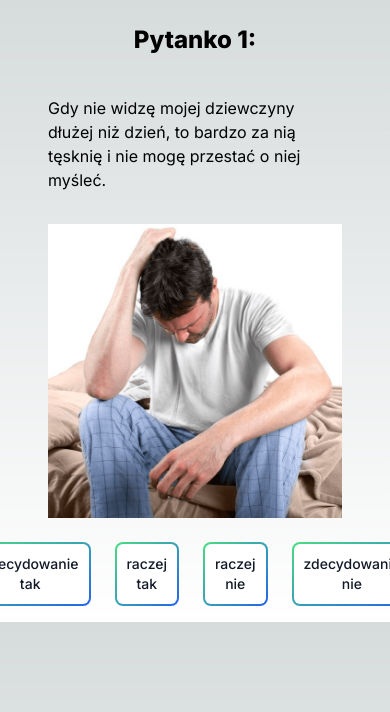
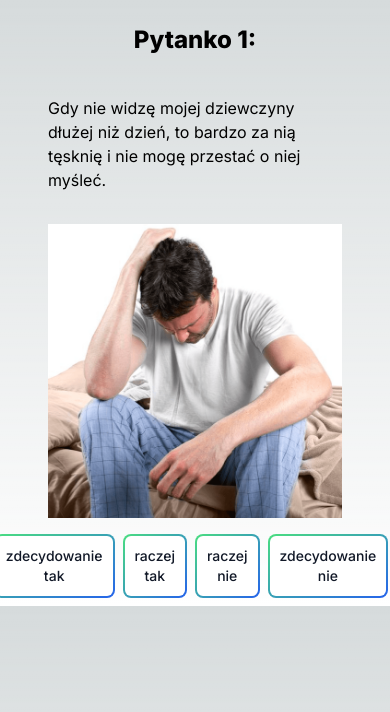
Before and after one commit to alicenoknow/two_years, a Next.js app: page /question/1 in a window 390 px wide. Shown: the top 712 px of the page. Built offline with nearby package versions, Linux system fonts and the light colour scheme.

Commit message:
mobile changes pt3

```diff
--- a/components/Answer.tsx
+++ b/components/Answer.tsx
@@ -35,9 +35,9 @@ const Answer: React.FC<AnswerProps> = ({
   const imageClasses = isShaking ? "shake" : "";
 
   return (
-    <div className={`p-1 md:p-4 flex flex-col items-center ${imageClasses}`}>
+    <div className={`md:p-4 flex flex-col items-center ${imageClasses}`}>
       {imageOrGifUrl && (
-        <div className="mt-2 md:mt-4 p-2 md:p-4">
+        <div className="mt-1 md:mt-4 p-2 md:p-4">
           <ImageWithLoading imgUrl={imageOrGifUrl} />
         </div>
       )}
--- a/components/Card.tsx
+++ b/components/Card.tsx
@@ -15,7 +15,7 @@ const Card = ({ number, text, imageOrGifUrl }: CardProps) => {
             <h1 className="mb-4 text-3xl font-extrabold text-gray-900 dark:text-white text-2xl md:text-3xl lg:text-4xl"><span className="text-transparent bg-clip-text bg-gradient-to-r to-emerald-600 from-sky-400">Powód {number}</span>
             </h1>
         </div>
-        <div className={`showme-${number % 2 ? "left" : "right"} p-4 px-24 md:p-8 md:px-96`}>
+        <div className={`showme-${number % 2 ? "left" : "right"} p-4 px-12 md:p-8 md:px-96`}>
             <div className="pb-4 ">{text}</div>
             <Image
                 src={imageOrGifUrl}
--- a/components/NiceTouchables.tsx
+++ b/components/NiceTouchables.tsx
@@ -28,7 +28,7 @@ export const NiceLink: React.FC<NiceLinkProps> = ({ text, link }) => {
 
 export const NiceButton: React.FC<NiceButtonProps> = ({ text, onClick }) => {
   return (
-    <div className="flex items-center justify-center p-1">
+    <div className="flex items-center justify-center md:p-1">
       <button
         onClick={onClick}
         className="relative inline-flex items-center justify-center p-0.5 mb-2 mr-2 overflow-hidden text-sm font-medium text-gray-900 rounded-lg group bg-gradient-to-br from-green-400 to-blue-600 group-hover:from-green-400 group-hover:to-blue-600 hover:text-white dark:text-white focus:outline-none focus:ring-green-200 dark:focus:ring-green-800"
```
